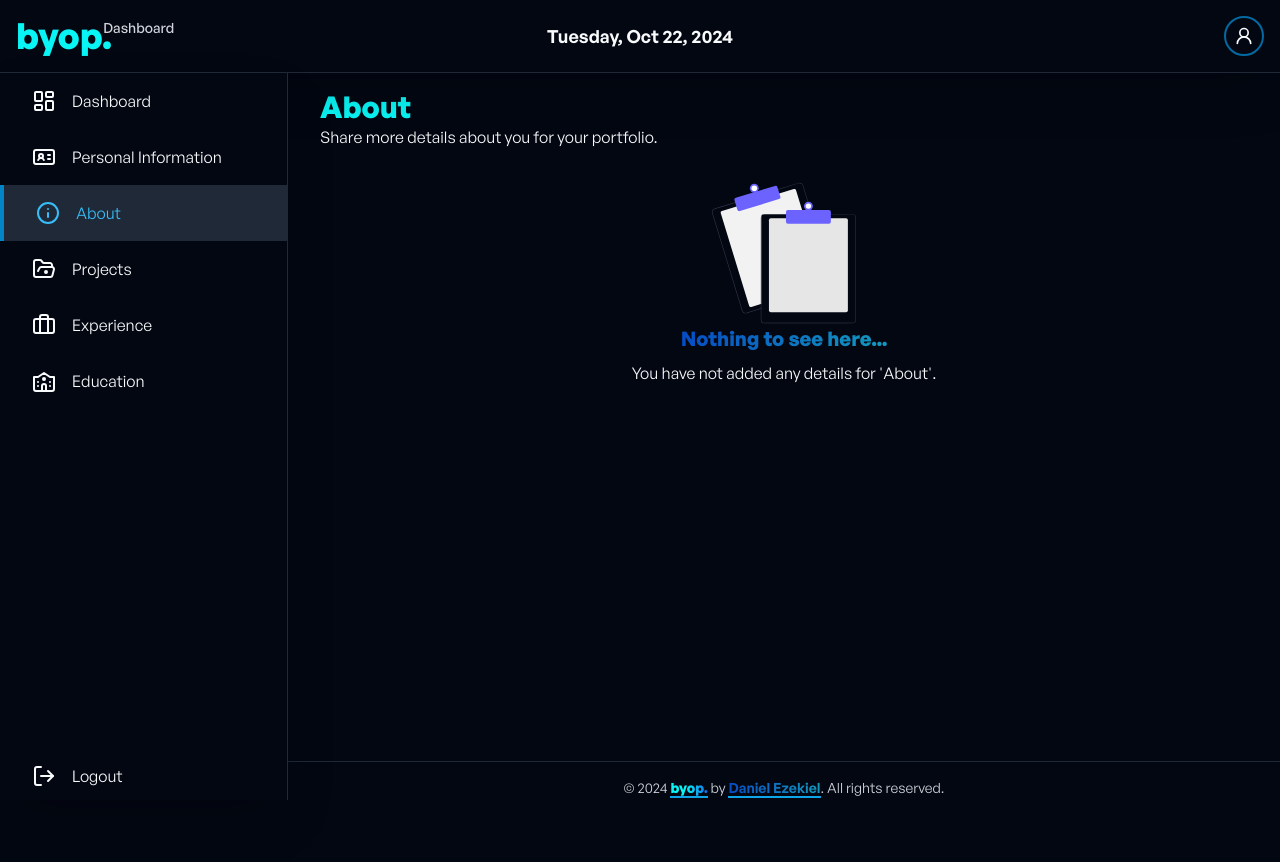
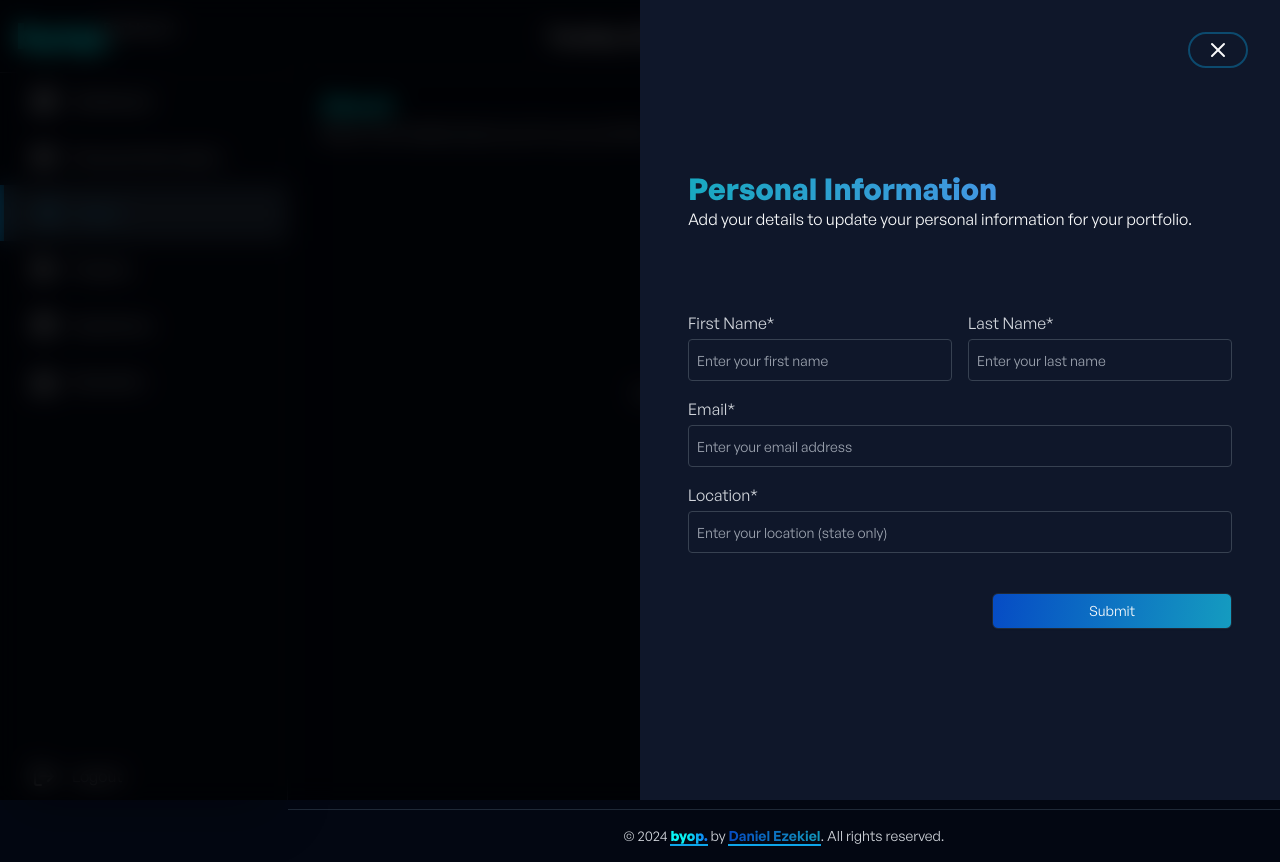
Before and after one commit to Daniel-Ezekiel/byop, a Next.js app: page /1/about in a window 1280 px wide. Before the commit the page ends 814 px from the top, so only its background shows below. Built offline with nearby package versions, Linux system fonts and the light colour scheme.

Commit message:
feat: dashboard pages empty state setup with modal UI for adding personal info

```diff
--- a/src/app/[authUser]/dashboard/_components/DashboardNav.tsx
+++ b/src/app/[authUser]/dashboard/_components/DashboardNav.tsx
@@ -1,5 +1,6 @@
 import { Button } from "@/components/ui/button";
 import { MenuIcon, User2Icon, XIcon } from "lucide-react";
+import Link from "next/link";
 import React from "react";
 
 function DashboardNav({
@@ -23,12 +24,15 @@ function DashboardNav({
   return (
     <header className='fixed top-0 left-0 min-h-[4.56rem] max-h-[10dvh] w-full bg-background border-b p-4 flex items-center shadow-2xl lg:p-4'>
       <nav className='relative w-full max-w-[122.5rem] mx-auto flex items-center space-between lg:grid lg:grid-cols-3'>
-        <span className='relative block text-4xl font-[family-name:var(--font-general-sans-bold)] bg-gradient-linear-100 bg-clip-text text-transparent z-50'>
+        <Link
+          href='./dashboard'
+          className='relative block text-4xl font-[family-name:var(--font-general-sans-bold)] bg-gradient-linear-100 bg-clip-text text-transparent z-50'
+        >
           byop.{" "}
           <span className='relative -top-4 -left-4 text-sm font-[family-name:var(--font-general-sans-medium)] text-gray-300'>
             Dashboard
           </span>
-        </span>
+        </Link>
 
         <div className='hidden mx-auto items-center justify-center gap-10 sm:flex'>
           <span className='text-lg font-[family-name:var(--font-general-sans-semibold)]'>
--- a/src/app/[authUser]/education-and-certification/page.tsx
+++ b/src/app/[authUser]/education-and-certification/page.tsx
@@ -5,7 +5,7 @@ function page() {
   return (
     <MainLayout isDashboardPage={true}>
       <Template
-        title='About'
+        title='Education and Certification'
         tagline='Showcase your education and certifications on your portfolio.'
         hasInfo={false}
       ></Template>
--- /dev/null
+++ b/src/app/[authUser]/personal-information/_components/PersonalInformationForm.tsx
@@ -0,0 +1,47 @@
+import Input from "@/app/_components/global/Input";
+
+function PersonalInformationForm() {
+  return (
+    <>
+      <Input
+        id='firstName'
+        type='text'
+        label='First Name*'
+        name='firstName'
+        placeholder='Enter your first name'
+        required={true}
+        className='col-span-1'
+      />
+
+      <Input
+        id='lastName'
+        type='text'
+        label='Last Name*'
+        name='lastName'
+        placeholder='Enter your last name'
+        required={true}
+        className='col-span-1'
+      />
+
+      <Input
+        id='email'
+        type='email'
+        label='Email*'
+        name='email'
+        placeholder='Enter your email address'
+        required={true}
+      />
+
+      <Input
+        id='location'
+        type='text'
+        label='Location*'
+        name='location'
+        placeholder='Enter your location (state only)'
+        required={true}
+      />
+    </>
+  );
+}
+
+export default PersonalInformationForm;
--- a/src/app/_components/dashboard/CategoryModal.tsx
+++ b/src/app/_components/dashboard/CategoryModal.tsx
@@ -7,7 +7,7 @@ function CategoryModal({ isOpen }: { isOpen: boolean }) {
         isOpen ? "block" : "hidden"
       } fixed top-0 left-0 z-20 bg-black/70 min-h-[100dvh] w-screen backdrop-blur-md grid place-items-center overflow-y-scroll`}
     >
-      <div className='p-4'>
+      <div className='max-w-[40rem] p-4'>
         <h2 className='mb-6 px-6 text-center'>
           Select the category that best describes what you do.
         </h2>
@@ -39,7 +39,7 @@ function CategoryModal({ isOpen }: { isOpen: boolean }) {
 
           <Button
             variant='outline'
-            className='bg-gradient-linear-300 hover:bg-gradient-linear-200 active:scale-95 transition-all ease-in-out duration-500'
+            className='col-span-full bg-gradient-linear-300 hover:bg-gradient-linear-200 active:scale-95 transition-all ease-in-out duration-500 md:min-w-[15rem] md:justify-self-center'
           >
             Confirm Selection
           </Button>
--- /dev/null
+++ b/src/app/_components/dashboard/FormModal.tsx
@@ -0,0 +1,44 @@
+import { Button } from "@/components/ui/button";
+import { XIcon } from "lucide-react";
+
+function FormModal({
+  modalTitle,
+  modalInstructions,
+  children,
+}: {
+  modalTitle: string;
+  modalInstructions: string;
+  children: React.ReactNode;
+}) {
+  return (
+    <div className='fixed top-0 right-0 z-20 bg-black/70 w-screen backdrop-blur-md overflow-y-auto'>
+      <div className='min-h-[100dvh] p-4 flex flex-col justify-center gap-20 lg:w-1/2 lg:ml-auto lg:px-12 lg:bg-slate-900'>
+        <div>
+          <h2 className='font-[family-name:var(--font-general-sans-bold)] text-2xl bg-gradient-linear-200 bg-clip-text text-transparent sm:text-3xl'>
+            {modalTitle}
+          </h2>
+          <p>{modalInstructions}</p>
+        </div>
+
+        <form action='' className='grid gap-4 md:grid-cols-2'>
+          {children}
+          <Button
+            variant='outline'
+            className='mt-6 col-span-full bg-gradient-linear-300 hover:bg-gradient-linear-200 active:scale-95 transition-all ease-in-out duration-500 md:min-w-[15rem] md:justify-self-end'
+          >
+            Submit
+          </Button>
+        </form>
+
+        <Button
+          variant='ghost'
+          className='fixed top-8 right-8 self-end border-2 border-sky-900 rounded-full'
+        >
+          <XIcon />
+        </Button>
+      </div>
+    </div>
+  );
+}
+
+export default FormModal;
--- a/src/app/_components/dashboard/Template.tsx
+++ b/src/app/_components/dashboard/Template.tsx
@@ -1,4 +1,8 @@
 import NoDetails from "@/app/_components/dashboard/NoDetails";
+import { Button } from "@/components/ui/button";
+import { PlusIcon } from "lucide-react";
+import FormModal from "./FormModal";
+import PersonalInformationForm from "@/app/[authUser]/personal-information/_components/PersonalInformationForm";
 
 function Template({
   title,
@@ -12,9 +16,9 @@ function Template({
   children?: React.ReactNode;
 }) {
   return (
-    <section className='w-full py-4'>
+    <section className='w-full py-4 flex flex-col gap-6'>
       <div>
-        <h1 className='text-3xl font-[family-name:var(--font-general-sans-bold)] bg-gradient-linear-100 bg-clip-text text-transparent'>
+        <h1 className='text-2xl font-[family-name:var(--font-general-sans-bold)] bg-gradient-linear-100 bg-clip-text text-transparent'>
           {title}
         </h1>
         <p>{tagline}</p>
@@ -26,9 +30,23 @@ function Template({
         ) : (
           <div className='mt-8'>
             <NoDetails tag={title} />
+            <Button
+              variant='outline'
+              className='mt-6 mx-auto h-fit flex flex-col gap-2 items-center justify-center'
+            >
+              <PlusIcon className='text-sky-600' />
+              Add {title}
+            </Button>
           </div>
         )}
       </>
+
+      <FormModal
+        modalTitle='Personal Information'
+        modalInstructions='Add your details to update your personal information for your portfolio.'
+      >
+        <PersonalInformationForm />
+      </FormModal>
     </section>
   );
 }
--- a/src/app/_components/global/Footer.tsx
+++ b/src/app/_components/global/Footer.tsx
@@ -1,8 +1,12 @@
 import Link from "next/link";
 
-function Footer() {
+function Footer({ isDashboardPage }: { isDashboardPage: boolean }) {
   return (
-    <footer className='mt-12 border-t py-4 xl:ml-[18rem]'>
+    <footer
+      className={`mt-12 border-t py-4 ${
+        isDashboardPage && "xl:mt-24 xl:ml-[18rem]"
+      }`}
+    >
       <p className='text-sm font-[family-name:var(--font-general-sans-regular)] text-center text-gray-300'>
         © 2024{" "}
         <Link
--- a/src/app/_layouts/MainLayout.tsx
+++ b/src/app/_layouts/MainLayout.tsx
@@ -42,7 +42,7 @@ export default function MainLayout({
         </div>
       )}
 
-      <Footer />
+      <Footer isDashboardPage={isDashboardPage} />
     </>
   );
 }
```
